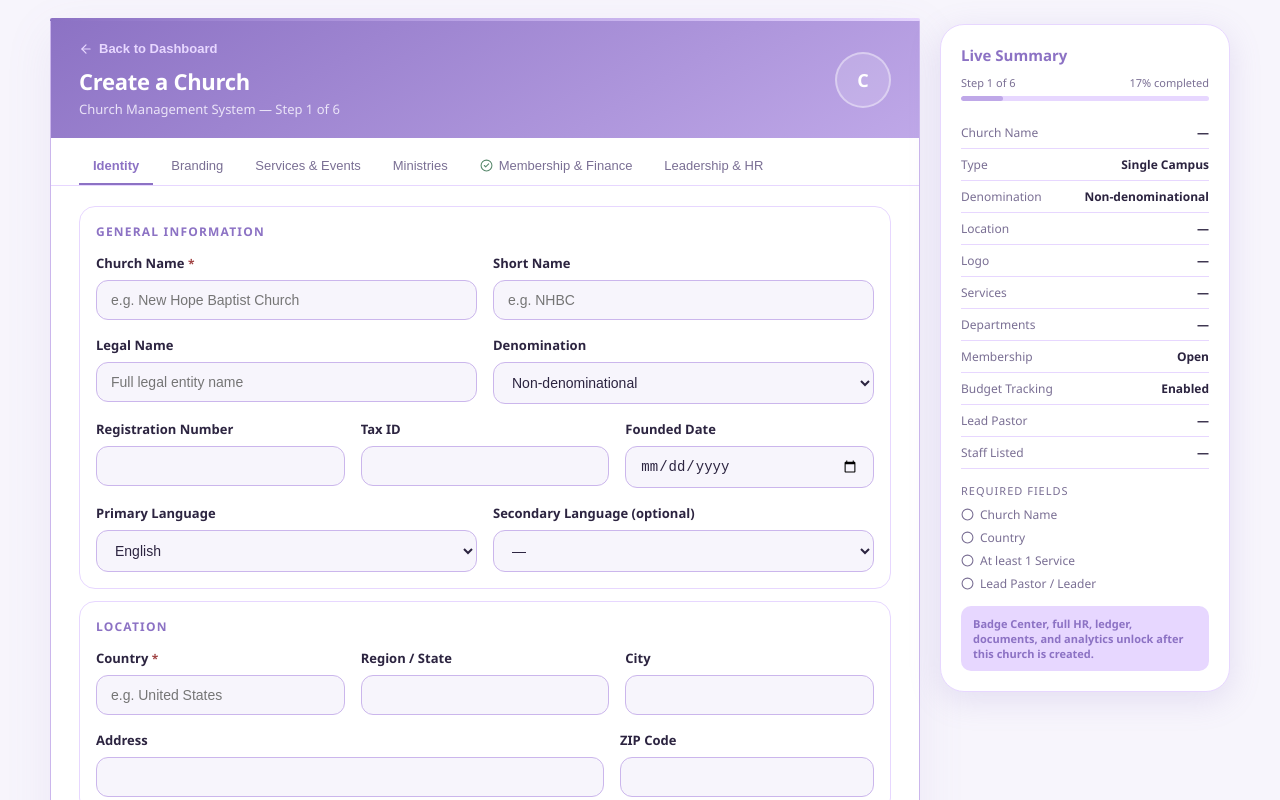
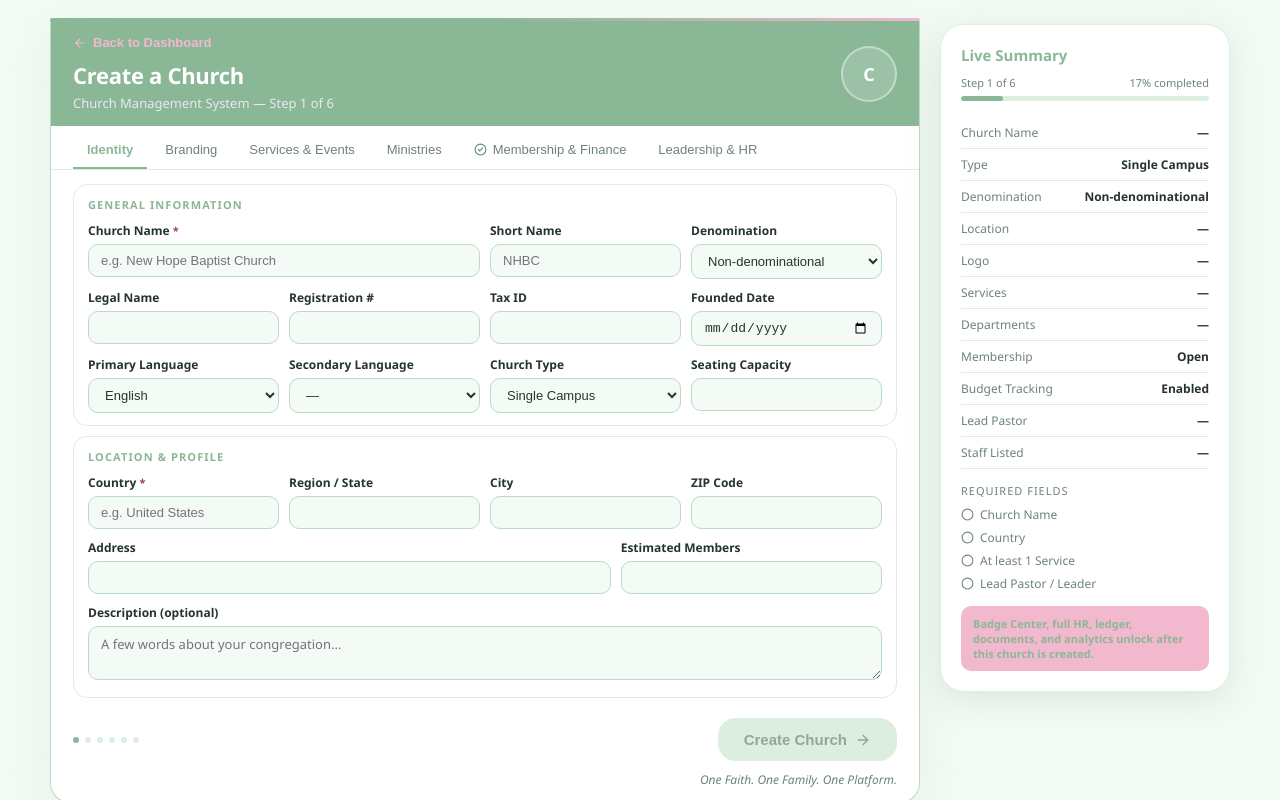
Before and after one commit to Rachelejr/tarsyn-app, a Next.js app: page /dashboard/create-church in a window 1280 px wide. Shown: the top 800 px of the page. Built offline with nearby package versions, Linux system fonts and the light colour scheme.

Commit message:
Simplify Church palette to green+baby pink, compact Identity tab layout

```diff
--- a/src/app/dashboard/create-church/page.tsx
+++ b/src/app/dashboard/create-church/page.tsx
@@ -8,17 +8,18 @@ import {
   ArrowRight, ArrowLeft, Check, CheckCircle2, Circle, X, Plus,
 } from 'lucide-react';
 
-// ── CHURCH MODULE V2.0 — OFFICIAL VISUAL IDENTITY (Approved Direction) ──
+// ── CHURCH MODULE — SIMPLIFIED PALETTE ──
+// Single primary color (pale green) + baby pink as the only secondary touch.
 const C = {
-  primary:    '#8C72C4',
-  secondary:  '#BFA8E8',
-  accent:     '#E7D7FF',
-  bg:         '#F7F5FC',
+  primary:    '#8AB897', // pale, soft green
+  secondary:  '#8AB897', // kept equal to primary — one main color only
+  accent:     '#F2B8CE', // baby pink — the one secondary touch
+  bg:         '#F4FAF5', // pale green-tinted background
   cardBg:     '#FFFFFF',
-  borderSoft: '#E7D7FF',
-  borderMed:  '#CBB6EC',
-  textDark:   '#2C2440',
-  textGris:   '#7A6F94',
+  borderSoft: '#DCEEE0',
+  borderMed:  '#B9DCC3',
+  textDark:   '#26352B',
+  textGris:   '#6E8475',
   success:    '#5A8A6E',
   danger:     '#A14444',
 };
@@ -62,25 +63,25 @@ const TABS = [
 ];
 
 const inp: React.CSSProperties = {
-  width: '100%', padding: '11px 14px',
-  border: `1.5px solid ${C.borderMed}`, borderRadius: '12px',
-  fontSize: '14px', color: C.textDark, background: C.bg,
+  width: '100%', padding: '8px 12px',
+  border: `1.5px solid ${C.borderMed}`, borderRadius: '10px',
+  fontSize: '13px', color: C.textDark, background: C.bg,
   boxSizing: 'border-box', outline: 'none',
   transition: 'border-color 0.2s ease, box-shadow 0.2s ease, background 0.2s ease',
 };
 
 function FieldLabel({ label, required }: { label: string; required?: boolean }) {
   return (
-    <label style={{ display: 'block', fontSize: '13px', fontWeight: 600, color: C.textDark, marginBottom: '8px' }}>
-      {label} {required && <span style={{ color: C.danger, fontSize: '12px' }}>*</span>}
+    <label style={{ display: 'block', fontSize: '12px', fontWeight: 600, color: C.textDark, marginBottom: '5px' }}>
+      {label} {required && <span style={{ color: C.danger, fontSize: '11px' }}>*</span>}
     </label>
   );
 }
 
 function Card({ title, children }: { title: string; children: React.ReactNode }) {
   return (
-    <div style={{ background: C.cardBg, border: `1px solid ${C.borderSoft}`, borderRadius: '16px', padding: '16px', marginBottom: '12px' }}>
-      <p style={{ fontSize: '12px', fontWeight: 700, color: C.primary, textTransform: 'uppercase', letterSpacing: '1.2px', margin: '0 0 14px' }}>{title}</p>
+    <div style={{ background: C.cardBg, border: `1px solid ${C.borderSoft}`, borderRadius: '14px', padding: '12px 14px', marginBottom: '10px' }}>
+      <p style={{ fontSize: '11px', fontWeight: 700, color: C.primary, textTransform: 'uppercase', letterSpacing: '1.1px', margin: '0 0 10px' }}>{title}</p>
       {children}
     </div>
   );
@@ -264,11 +265,11 @@ export default function CreateChurchPage() {
     <style jsx global>{`
       .church-field:focus {
         border-color: ${C.primary} !important;
-        box-shadow: 0 0 0 3px rgba(140,114,196,0.18);
+        box-shadow: 0 0 0 3px rgba(138,184,151,0.25);
         background: white !important;
       }
       .church-btn { transition: transform 0.18s ease, box-shadow 0.18s ease, filter 0.18s ease; }
-      .church-btn:hover:not(:disabled) { transform: translateY(-1px); box-shadow: 0 8px 22px rgba(140,114,196,0.25); filter: brightness(1.03); }
+      .church-btn:hover:not(:disabled) { transform: translateY(-1px); box-shadow: 0 8px 22px rgba(138,184,151,0.30); filter: brightness(1.03); }
       .church-btn:active:not(:disabled) { transform: translateY(0); }
       .church-pill { transition: background 0.2s ease, color 0.2s ease, border-color 0.2s ease, transform 0.15s ease; }
       .church-pill:hover { transform: translateY(-1px); }
@@ -279,6 +280,10 @@ export default function CreateChurchPage() {
         .church-summary { position: relative !important; top: 0 !important; }
         .church-row-2 { grid-template-columns: 1fr !important; }
         .church-row-3 { grid-template-columns: 1fr !important; }
+        .church-row-4 { grid-template-columns: 1fr 1fr !important; }
+      }
+      @media (max-width: 480px) {
+        .church-row-4 { grid-template-columns: 1fr !important; }
       }
     `}</style>
   );
@@ -286,7 +291,7 @@ export default function CreateChurchPage() {
   if (saved) return (
     <div style={{ minHeight: '100vh', background: C.bg, display: 'flex', alignItems: 'center', justifyContent: 'center', padding: '24px' }}>
       {sharedStyles}
-      <div style={{ background: 'white', borderRadius: '24px', padding: '48px', maxWidth: '480px', width: '100%', boxShadow: '0 12px 48px rgba(140,114,196,0.18)', textAlign: 'center' }}>
+      <div style={{ background: 'white', borderRadius: '24px', padding: '48px', maxWidth: '480px', width: '100%', boxShadow: '0 12px 48px rgba(138,184,151,0.25)', textAlign: 'center' }}>
         <div style={{ width: '64px', height: '64px', borderRadius: '50%', background: C.bg, display: 'flex', alignItems: 'center', justifyContent: 'center', margin: '0 auto 20px' }}>
           <CheckCircle2 size={32} color={C.primary} strokeWidth={2} />
         </div>
@@ -320,9 +325,9 @@ export default function CreateChurchPage() {
 
         <div>
           <div style={{ height: '3px', background: `linear-gradient(90deg, ${C.primary}, ${C.secondary}, ${C.accent})`, borderRadius: '2px 2px 0 0' }} />
-          <div style={{ background: '#fff', borderRadius: '0 0 20px 20px', border: `1px solid ${C.borderMed}`, borderTop: 'none', boxShadow: '0 12px 48px rgba(140,114,196,0.10)', overflow: 'hidden' }}>
+          <div style={{ background: '#fff', borderRadius: '0 0 20px 20px', border: `1px solid ${C.borderMed}`, borderTop: 'none', boxShadow: '0 12px 48px rgba(138,184,151,0.12)', overflow: 'hidden' }}>
 
-            <div style={{ background: `linear-gradient(150deg, ${C.primary} 0%, ${C.secondary} 100%)`, padding: '20px 28px', display: 'flex', alignItems: 'center', justifyContent: 'space-between', gap: '16px' }}>
+            <div style={{ background: `linear-gradient(150deg, ${C.primary} 0%, ${C.secondary} 100%)`, padding: '14px 22px', display: 'flex', alignItems: 'center', justifyContent: 'space-between', gap: '14px' }}>
               <div>
                 <button className="church-btn" onClick={() => router.push('/dashboard')}
                   style={{ background: 'none', border: 'none', cursor: 'pointer', color: C.accent, fontSize: '13px', fontWeight: 600, marginBottom: '10px', padding: 0, display: 'flex', alignItems: 'center', gap: '6px' }}>
@@ -338,7 +343,7 @@ export default function CreateChurchPage() {
               </div>
             </div>
 
-            <div style={{ display: 'flex', gap: '4px', padding: '10px 28px 0', borderBottom: `1px solid ${C.borderSoft}`, overflowX: 'auto' }}>
+            <div style={{ display: 'flex', gap: '4px', padding: '6px 22px 0', borderBottom: `1px solid ${C.borderSoft}`, overflowX: 'auto' }}>
               {TABS.map(t => (
                 <button key={t.key} className="church-tab" onClick={() => setActiveTab(t.key)}
                   style={{
@@ -354,25 +359,19 @@ export default function CreateChurchPage() {
               ))}
             </div>
 
-            <div style={{ padding: '20px 28px' }}>
+            <div style={{ padding: '14px 22px' }}>
 
               {activeTab === 'identity' && (
                 <>
                   <Card title="General Information">
-                    <div className="church-row-2" style={{ display: 'grid', gridTemplateColumns: '1fr 1fr', gap: '16px', marginBottom: '16px' }}>
-                      <div>
+                    <div className="church-row-4" style={{ display: 'grid', gridTemplateColumns: '1fr 1fr 1fr 1fr', gap: '10px', marginBottom: '10px' }}>
+                      <div style={{ gridColumn: 'span 2' }}>
                         <FieldLabel label="Church Name" required />
                         <input className="church-field" value={churchName} onChange={e => setChurchName(e.target.value)} placeholder="e.g. New Hope Baptist Church" style={inp} />
                       </div>
                       <div>
                         <FieldLabel label="Short Name" />
-                        <input className="church-field" value={shortName} onChange={e => setShortName(e.target.value)} placeholder="e.g. NHBC" style={inp} />
-                      </div>
-                    </div>
-                    <div className="church-row-2" style={{ display: 'grid', gridTemplateColumns: '1fr 1fr', gap: '16px', marginBottom: '16px' }}>
-                      <div>
-                        <FieldLabel label="Legal Name" />
-                        <input className="church-field" value={legalName} onChange={e => setLegalName(e.target.value)} placeholder="Full legal entity name" style={inp} />
+                        <input className="church-field" value={shortName} onChange={e => setShortName(e.target.value)} placeholder="NHBC" style={inp} />
                       </div>
                       <div>
                         <FieldLabel label="Denomination" />
@@ -381,9 +380,13 @@ export default function CreateChurchPage() {
                         </select>
                       </div>
                     </div>
-                    <div className="church-row-3" style={{ display: 'grid', gridTemplateColumns: '1fr 1fr 1fr', gap: '16px', marginBottom: '16px' }}>
+                    <div className="church-row-4" style={{ display: 'grid', gridTemplateColumns: '1fr 1fr 1fr 1fr', gap: '10px', marginBottom: '10px' }}>
                       <div>
-                        <FieldLabel label="Registration Number" />
+                        <FieldLabel label="Legal Name" />
+                        <input className="church-field" value={legalName} onChange={e => setLegalName(e.target.value)} style={inp} />
+                      </div>
+                      <div>
+                        <FieldLabel label="Registration #" />
                         <input className="church-field" value={registrationNumber} onChange={e => setRegistrationNumber(e.target.value)} style={inp} />
                       </div>
                       <div>
@@ -395,7 +398,7 @@ export default function CreateChurchPage() {
                         <input className="church-field" type="date" value={foundedDate} onChange={e => setFoundedDate(e.target.value)} style={inp} />
                       </div>
                     </div>
-                    <div className="church-row-2" style={{ display: 'grid', gridTemplateColumns: '1fr 1fr', gap: '16px' }}>
+                    <div className="church-row-4" style={{ display: 'grid', gridTemplateColumns: '1fr 1fr 1fr 1fr', gap: '10px' }}>
                       <div>
                         <FieldLabel label="Primary Language" />
                         <select className="church-field" value={primaryLanguage} onChange={e => setPrimaryLanguage(e.target.value)} style={inp}>
@@ -403,17 +406,27 @@ export default function CreateChurchPage() {
                         </select>
                       </div>
                       <div>
-                        <FieldLabel label="Secondary Language (optional)" />
+                        <FieldLabel label="Secondary Language" />
                         <select className="church-field" value={secondaryLanguage} onChange={e => setSecondaryLanguage(e.target.value)} style={inp}>
                           <option value="">—</option>
                           {LANGUAGES.map(l => <option key={l} value={l}>{l}</option>)}
                         </select>
                       </div>
+                      <div>
+                        <FieldLabel label="Church Type" />
+                        <select className="church-field" value={churchType} onChange={e => setChurchType(e.target.value)} style={inp}>
+                          {CHURCH_TYPES.map(t => <option key={t} value={t}>{t}</option>)}
+                        </select>
+                      </div>
+                      <div>
+                        <FieldLabel label="Seating Capacity" />
+                        <input className="church-field" type="number" value={seatingCapacity} onChange={e => setSeatingCapacity(e.target.value)} min={0} style={inp} />
+                      </div>
                     </div>
                   </Card>
 
-                  <Card title="Location">
-                    <div className="church-row-3" style={{ display: 'grid', gridTemplateColumns: '1fr 1fr 1fr', gap: '16px', marginBottom: '16px' }}>
+                  <Card title="Location & Profile">
+                    <div className="church-row-4" style={{ display: 'grid', gridTemplateColumns: '1fr 1fr 1fr 1fr', gap: '10px', marginBottom: '10px' }}>
                       <div>
                         <FieldLabel label="Country" required />
                         <input className="church-field" value={country} onChange={e => setCountry(e.target.value)} placeholder="e.g. United States" style={inp} />
@@ -426,39 +439,24 @@ export default function CreateChurchPage() {
                         <FieldLabel label="City" />
                         <input className="church-field" value={city} onChange={e => setCity(e.target.value)} style={inp} />
                       </div>
+                      <div>
+                        <FieldLabel label="ZIP Code" />
+                        <input className="church-field" value={zipCode} onChange={e => setZipCode(e.target.value)} style={inp} />
+                      </div>
                     </div>
-                    <div className="church-row-2" style={{ display: 'grid', gridTemplateColumns: '2fr 1fr', gap: '16px' }}>
+                    <div className="church-row-2" style={{ display: 'grid', gridTemplateColumns: '2fr 1fr', gap: '10px', marginBottom: '10px' }}>
                       <div>
                         <FieldLabel label="Address" />
                         <input className="church-field" value={address} onChange={e => setAddress(e.target.value)} style={inp} />
                       </div>
                       <div>
-                        <FieldLabel label="ZIP Code" />
-                        <input className="church-field" value={zipCode} onChange={e => setZipCode(e.target.value)} style={inp} />
-                      </div>
-                    </div>
-                  </Card>
-
-                  <Card title="Profile">
-                    <div className="church-row-3" style={{ display: 'grid', gridTemplateColumns: '1fr 1fr 1fr', gap: '16px', marginBottom: '16px' }}>
-                      <div>
-                        <FieldLabel label="Church Type" />
-                        <select className="church-field" value={churchType} onChange={e => setChurchType(e.target.value)} style={inp}>
-                          {CHURCH_TYPES.map(t => <option key={t} value={t}>{t}</option>)}
-                        </select>
-                      </div>
-                      <div>
                         <FieldLabel label="Estimated Members" />
                         <input className="church-field" type="number" value={estimatedMembers} onChange={e => setEstimatedMembers(e.target.value)} min={0} style={inp} />
-                      </div>
-                      <div>
-                        <FieldLabel label="Seating Capacity" />
-                        <input className="church-field" type="number" value={seatingCapacity} onChange={e => setSeatingCapacity(e.target.value)} min={0} style={inp} />
                       </div>
                     </div>
                     <div>
                       <FieldLabel label="Description (optional)" />
-                      <textarea className="church-field" value={description} onChange={e => setDescription(e.target.value.slice(0, 280))} rows={3}
+                      <textarea className="church-field" value={description} onChange={e => setDescription(e.target.value.slice(0, 280))} rows={2}
                         placeholder="A few words about your congregation..." style={{ ...inp, resize: 'vertical', fontFamily: 'inherit' }} />
                     </div>
                   </Card>
@@ -731,7 +729,7 @@ export default function CreateChurchPage() {
                   ))}
                 </div>
                 <button className="church-btn" onClick={handleCreate} disabled={!isFormValid || saving}
-                  style={{ padding: '13px 26px', background: !isFormValid ? C.borderSoft : C.primary, color: !isFormValid ? '#9C8FB5' : 'white', border: 'none', borderRadius: '18px', fontSize: '15px', fontWeight: 700, cursor: !isFormValid ? 'not-allowed' : 'pointer', boxShadow: !isFormValid ? 'none' : '0 4px 20px rgba(140,114,196,0.35)', display: 'flex', alignItems: 'center', gap: '8px' }}>
+                  style={{ padding: '13px 26px', background: !isFormValid ? C.borderSoft : C.primary, color: !isFormValid ? '#8FA897' : 'white', border: 'none', borderRadius: '18px', fontSize: '15px', fontWeight: 700, cursor: !isFormValid ? 'not-allowed' : 'pointer', boxShadow: !isFormValid ? 'none' : '0 4px 20px rgba(138,184,151,0.35)', display: 'flex', alignItems: 'center', gap: '8px' }}>
                   {saving ? 'Creating...' : <>Create Church <ArrowRight size={16} /></>}
                 </button>
               </div>
@@ -744,7 +742,7 @@ export default function CreateChurchPage() {
         </div>
 
         <div className="church-summary">
-          <div style={{ background: 'white', borderRadius: '24px', padding: '20px', boxShadow: '0 8px 32px rgba(140,114,196,0.18)', border: `1px solid ${C.borderSoft}` }}>
+          <div style={{ background: 'white', borderRadius: '24px', padding: '20px', boxShadow: '0 8px 32px rgba(138,184,151,0.25)', border: `1px solid ${C.borderSoft}` }}>
             <h3 style={{ color: C.primary, fontSize: '15px', fontWeight: 800, margin: '0 0 10px' }}>Live Summary</h3>
 
             <div style={{ marginBottom: '16px' }}>
```
